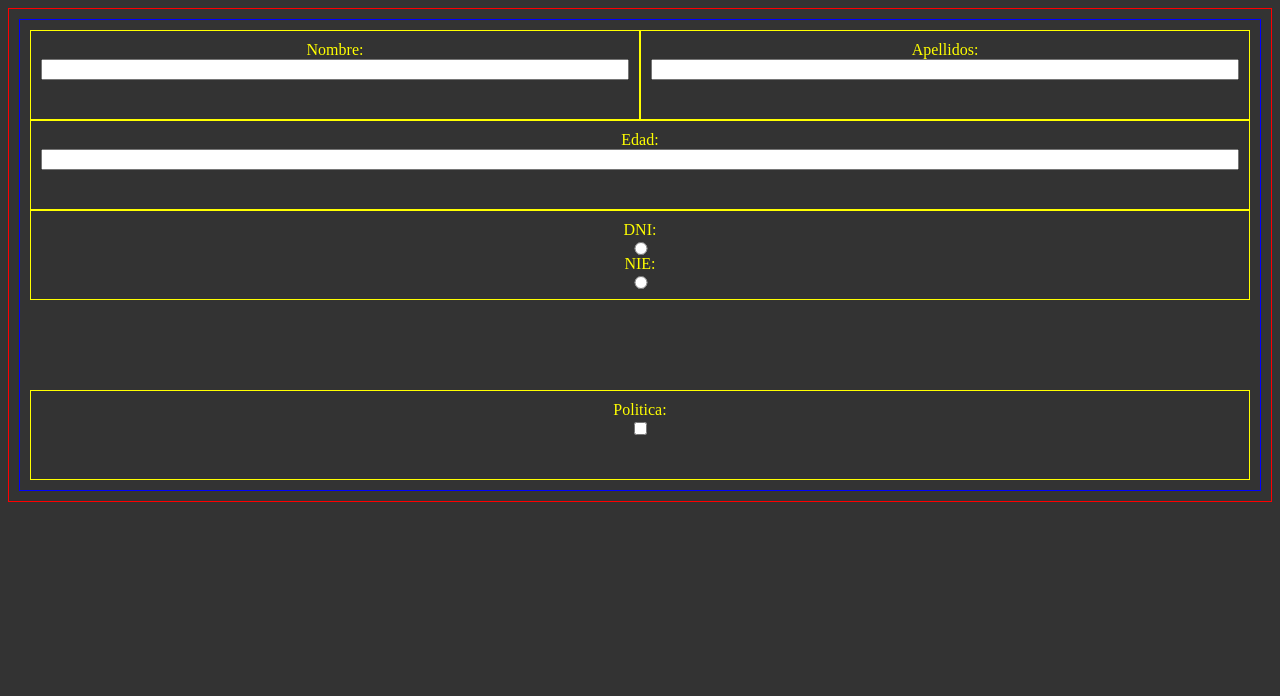
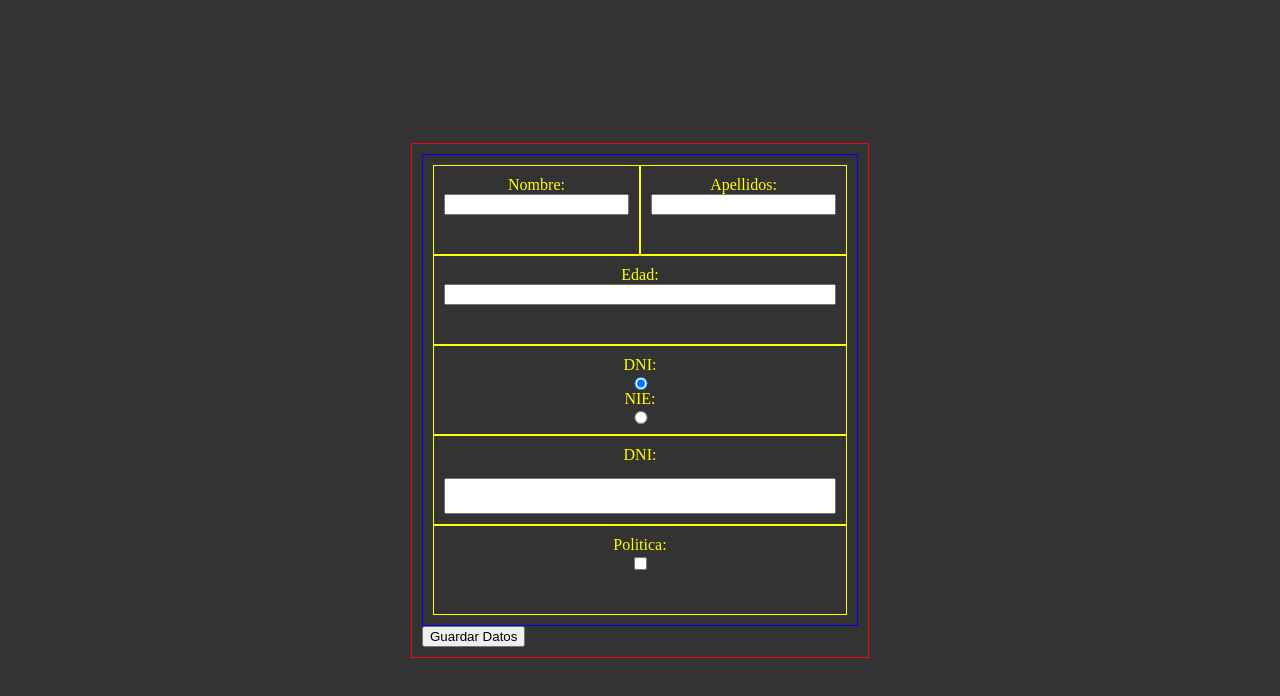
Before and after one commit to ikeracv28/DesarrolloInterfaces, a plain HTML site: page FormularioPracticarNProfe/index.html in a window 1280 px wide. Drawn offline with Linux system fonts and the light colour scheme.

Commit message:
Refactor code structure for improved readability and maintainability

```diff
--- a/FormularioPracticarNProfe/index.html
+++ b/FormularioPracticarNProfe/index.html
@@ -4,6 +4,7 @@
 <head>
     <meta charset="UTF-8">
     <meta name="viewport" content="width=device-width, initial-scale=1.0">
+    <link rel="shortcut icon" href="./photo-1550239757-cd424eaf8229.avif" type="image/x-icon">
     <title>Document</title>
     <link rel="stylesheet" href="style.css">
 </head>
@@ -20,13 +21,13 @@
 
             <div class="inputs nombre">
                 <label for="nombre">Nombre: </label>
-                <input type="text" name="nombre" id="nombre">
+                <input type="text" name="nombre" id="nombre" required>
             </div>
 
 
             <div class="inputs apellidos">
                 <label for="nombre">Apellidos: </label>
-                <input type="text" name="apellidos" id="apellidos">
+                <input type="text" name="apellidos" id="apellidos" required>
             </div>
 
 
@@ -37,7 +38,7 @@
 
             <div class="inputs opcion">
                 <label for="radioDni">DNI: </label>
-                <input type="radio" value="dni" name="documento" id="radioDni">
+                <input type="radio" value="dni" name="documento" id="radioDni" checked="checked">
                 <label for="radioNie">NIE: </label>
                 <input type="radio" value="nie" name="documento" id="radioNie">
             </div>
@@ -51,12 +52,6 @@
                 <label for="nombre">NIE: </label>
                 <input type="text" name="nie" id="nie">
             </div> -->
-
-
-            <div class="inputs politica">
-                <label for="check">Politica: </label>
-                <input type="checkbox" value="1" name="politica" id="politica">
-            </div>
 
             <div class="dniNie">
 
@@ -73,10 +68,14 @@
 
             </div>
 
-
+            <div class="inputs politica">
+                <label for="check">Politica: </label>
+                <input type="checkbox" value="1" name="politica" id="politica" required>
+            </div>
 
         </div>
 
+        <button type="submit">Guardar Datos</button>
 
     </form>
 
--- a/FormularioPracticarNProfe/index.js
+++ b/FormularioPracticarNProfe/index.js
@@ -12,10 +12,14 @@ const politica = document.getElementById("politica")
 const contenedorDni = document.getElementById("contenedorDni")
 const contenedorNie = document.getElementById("contenedorNie")
 
+const formulario = document.getElementById("miFormulario");
+
+const listaInputs = [];
+
 
 //ocultar contenedores
 
-contenedorDni.style.display = "none";
+contenedorDni.style.display = "grid";
 contenedorNie.style.display = "none";
 
 radioDni.addEventListener("click", () => {
@@ -32,6 +36,29 @@ radioNie.addEventListener("click", () => {
     contenedorDni.style.display = "none";
     contenedorNie.style.display = "grid";
 
+})
+
+
+formulario.addEventListener("submit", (e) => {
+    e.preventDefault();
+
+    listaInputs.push({ id: "nombre", valor: nombre.value })
+    listaInputs.push({ id: "apellidos", valor: nombre.value })
+    listaInputs.push({ id: "edad", valor: nombre.value })
+    listaInputs.push({ id: "politica", valor: nombre.value })
+
+
+    if (radioDni.checked) {
+        listaInputs.push({ id: "dni", valor: dni.value })
+    }
+    if (radioNie.checked) {
+        listaInputs.push({ id: "nie", valor: nie.value })
+    }
+
+    //esto solo guarda o moodifica, si no existe si te lo guarda, pero si nexiste algo sobreescribe
+    localStorage.setItem("misDatos", JSON.stringify(listaInputs))
+
+    console.log(localStorage.getItem("misDatos"))
 
 
 })
--- a/FormularioPracticarNProfe/style.css
+++ b/FormularioPracticarNProfe/style.css
@@ -1,5 +1,11 @@
 html {
     background: #333;
+    display: flex;
+    justify-content: center;
+    align-items: center;
+    height: 100%;
+    width: 100%;
+
 }
 
 .miFormulario {
@@ -27,22 +33,30 @@ html {
 }
 
 .nombre {
+    display: grid;
     grid-area: nombre;
 }
 
 .dniNie {
+    display: grid;
     grid-area: dniNie;
 }
 
 .apellidos {
+    display: grid;
+
     grid-area: apellidos;
 }
 
 .opcion {
+    display: grid;
+
     grid-area: opcion;
 }
 
 .edad {
+    display: grid;
+
     grid-area: edad;
 }
 
@@ -55,6 +69,8 @@ html {
 } */
 
 .politica {
+    display: grid;
+
     grid-area: politica;
 }
 
```
Also changed, not shown: DI-A1.11-Sitio Web Tematico/futbol/fotos/photo-1550239757-cd424eaf8229.avif (added), FormularioPracticarNProfe/user-37743_1280.png (added).
